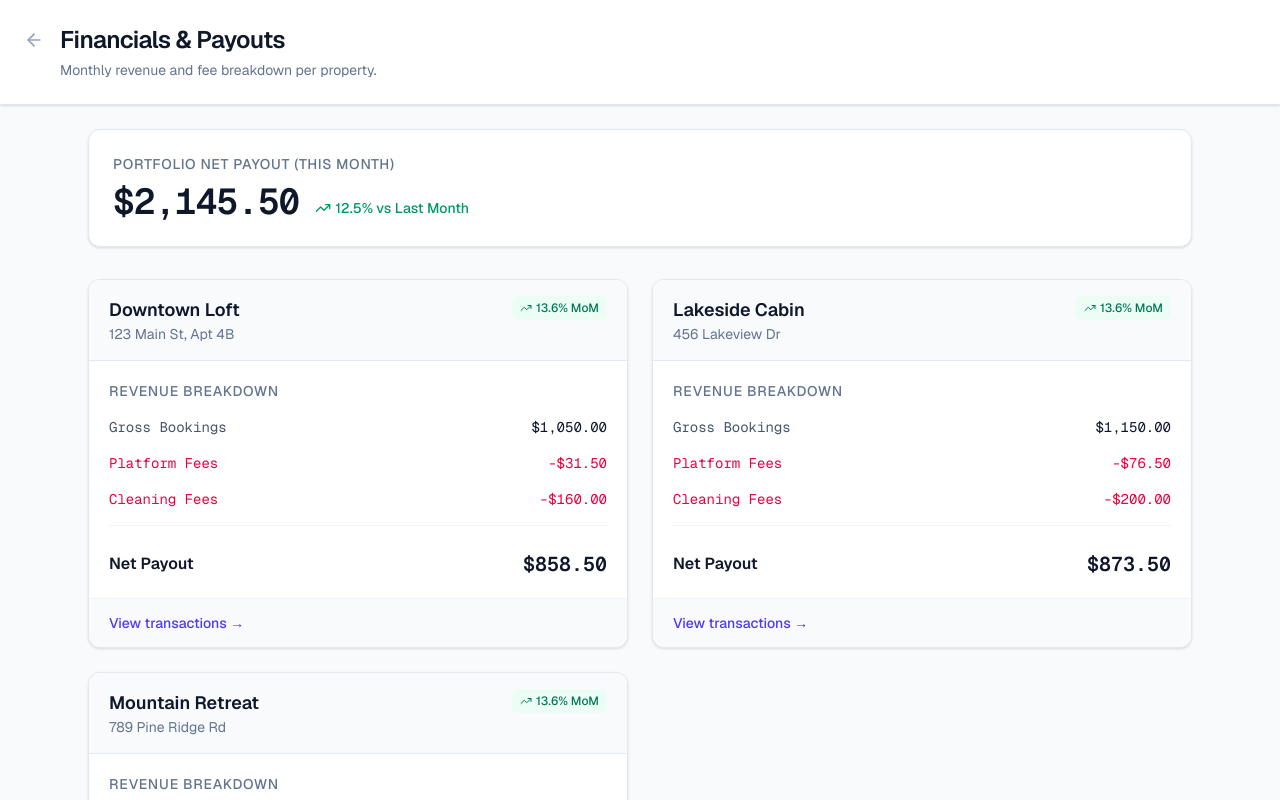
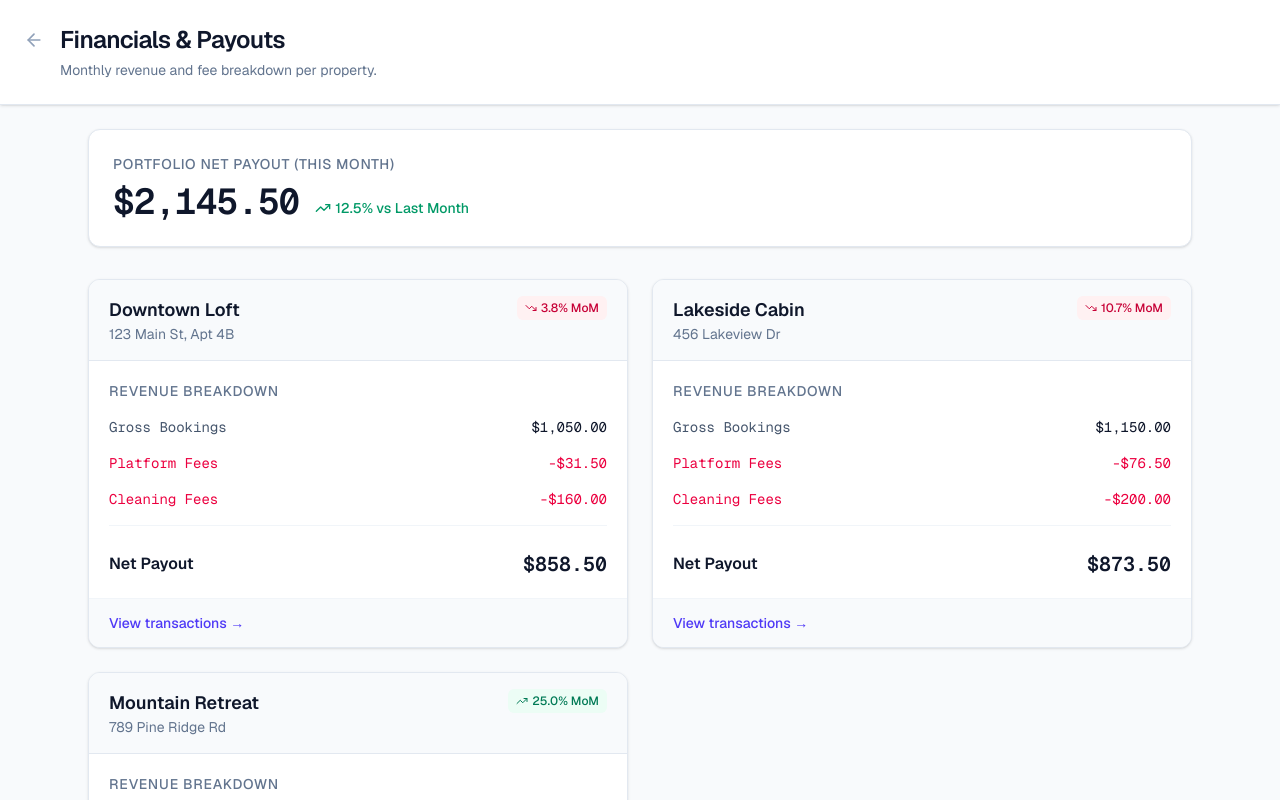
Before and after one commit to Harit-mi/Hostboard, a Next.js app: page /revenue in a window 1280 px wide. Shown: the top 800 px of the page. Built offline with nearby package versions, Linux system fonts and the light colour scheme.

Commit message:
fix: use charCode checksum for deterministic mock data

```diff
--- a/src/components/revenue/RevenueDashboard.tsx
+++ b/src/components/revenue/RevenueDashboard.tsx
@@ -14,7 +14,8 @@ export default function RevenueDashboard() {
 
     // Mock previous month data to show MoM trend using a deterministic multiplier instead of Math.random()
     // to avoid React purity violations and re-render flickering.
-    const deterministicMultiplier = 0.8 + ((property.id.length % 5) * 0.08) // Pseudo-random based on ID
+    const checksum = property.id.split('').reduce((acc, char) => acc + char.charCodeAt(0), 0)
+    const deterministicMultiplier = 0.8 + ((checksum % 5) * 0.08) // Pseudo-random based on ID checksum
     const previousNet = aggregated.netPayout * deterministicMultiplier
     const momChange = ((aggregated.netPayout - previousNet) / previousNet) * 100
 
```
